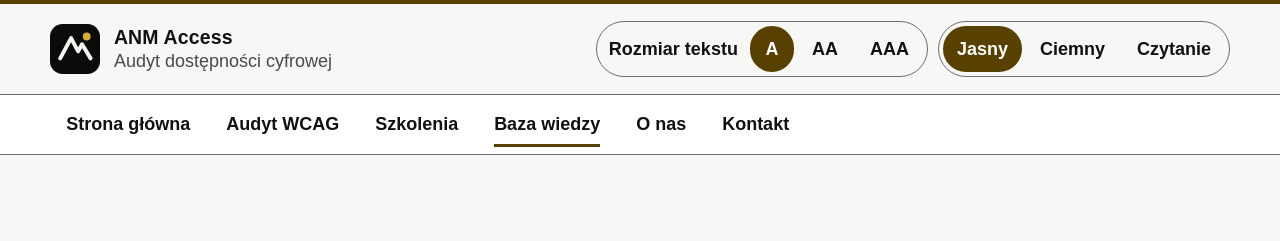
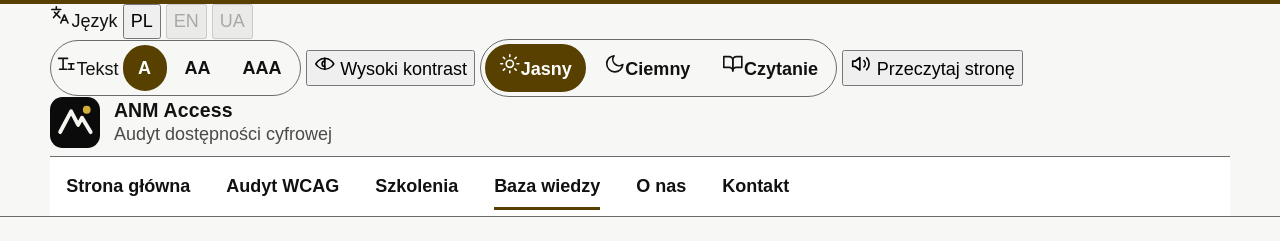
Before and after one commit to anmcollectivefun-ops/wcag, a website: page baza-wiedzy.html in a window 1280 px wide. Shown: the top 241 px of the page. Drawn offline with nearby package versions, Linux system fonts and the light colour scheme; a web font is replaced by a local one.

Commit message:
feat(accessibility): move access tools above navigation

```diff
--- a/baza-wiedzy.html
+++ b/baza-wiedzy.html
@@ -19,28 +19,40 @@
 <body>
   <a class="skip-link" href="#main">Przejdź do treści</a>
   <header class="site-header">
-    <div class="shell header-primary">
+    <div class="accessibility-bar" aria-label="Ustawienia dostępności">
+      <div class="shell accessibility-bar-inner">
+        <div class="language-switcher access-group" aria-label="Język strony">
+          <span class="access-group-label" data-icon="languages">Język</span>
+          <button type="button" aria-pressed="true" aria-label="Język polski">PL</button>
+          <button type="button" disabled aria-label="Język angielski — w przygotowaniu">EN</button>
+          <button type="button" disabled aria-label="Język ukraiński — w przygotowaniu">UA</button>
+        </div>
+        <div class="text-size-switcher access-group" role="group" aria-label="Rozmiar tekstu">
+          <span class="access-group-label" data-icon="text-size">Tekst</span>
+          <button type="button" data-text-size-choice="a" aria-pressed="true" aria-label="Rozmiar tekstu A, 100 procent">A</button>
+          <button type="button" data-text-size-choice="aa" aria-pressed="false" aria-label="Rozmiar tekstu AA, 150 procent">AA</button>
+          <button type="button" data-text-size-choice="aaa" aria-pressed="false" aria-label="Rozmiar tekstu AAA, 200 procent">AAA</button>
+        </div>
+        <button class="access-tool" type="button" data-contrast-toggle data-icon="eye-contrast" aria-pressed="false">
+          <span>Wysoki kontrast</span>
+        </button>
+        <div class="theme-switcher access-group" role="group" aria-label="Motyw strony">
+          <button type="button" data-theme-choice="light" data-icon="sun" aria-pressed="true">Jasny</button>
+          <button type="button" data-theme-choice="dark" data-icon="moon" aria-pressed="false">Ciemny</button>
+          <button type="button" data-theme-choice="reading" data-icon="book-open" aria-pressed="false">Czytanie</button>
+        </div>
+        <button class="access-tool" type="button" data-read-page data-icon="volume-2" aria-pressed="false">
+          <span data-reader-label>Przeczytaj stronę</span>
+        </button>
+      </div>
+    </div>
+    <div class="shell navigation-row">
       <a class="brand" href="/" aria-label="ANM Access — strona główna">
         <img src="/assets/logo.svg" alt="" width="44" height="44">
         <span class="brand-copy"><strong>ANM Access</strong><span>Audyt dostępności cyfrowej</span></span>
       </a>
-      <div class="accessibility-toolbar" role="group" aria-label="Ustawienia dostępności">
-        <div class="text-size-switcher" role="group" aria-label="Rozmiar tekstu">
-          <span class="switcher-label">Rozmiar tekstu</span>
-          <button type="button" data-text-size-choice="a" aria-pressed="true" aria-label="Rozmiar tekstu A, 100 procent">A</button>
-          <button type="button" data-text-size-choice="aa" aria-pressed="false" aria-label="Rozmiar tekstu AA, 150 procent">AA</button>
-          <button type="button" data-text-size-choice="aaa" aria-pressed="false" aria-label="Rozmiar tekstu AAA, 200 procent">AAA</button>
-        </div>
-        <div class="theme-switcher" role="group" aria-label="Motyw strony">
-          <button type="button" data-theme-choice="light" aria-pressed="true">Jasny</button>
-          <button type="button" data-theme-choice="dark" aria-pressed="false">Ciemny</button>
-          <button type="button" data-theme-choice="reading" aria-pressed="false">Czytanie</button>
-        </div>
-      </div>
-    </div>
-    <nav class="main-nav" aria-label="Nawigacja główna" data-open="false">
-      <div class="shell nav-shell">
-        <button class="nav-toggle" type="button" data-nav-toggle data-icon="menu" aria-expanded="false" aria-controls="main-nav-list">Menu</button>
+      <button class="nav-toggle" type="button" data-nav-toggle data-icon="menu" aria-expanded="false" aria-controls="main-nav-list">Menu</button>
+      <nav class="main-nav" aria-label="Nawigacja główna" data-open="false">
         <ul class="main-nav-list" id="main-nav-list">
           <li><a href="/">Strona główna</a></li>
           <li><a href="/audyt.html">Audyt WCAG</a></li>
@@ -49,8 +61,8 @@
           <li><a href="/o-nas.html">O nas</a></li>
           <li><a href="/kontakt.html">Kontakt</a></li>
         </ul>
-      </div>
-    </nav>
+      </nav>
+    </div>
   </header>
   <main id="main">
     <section class="page-hero">
```
